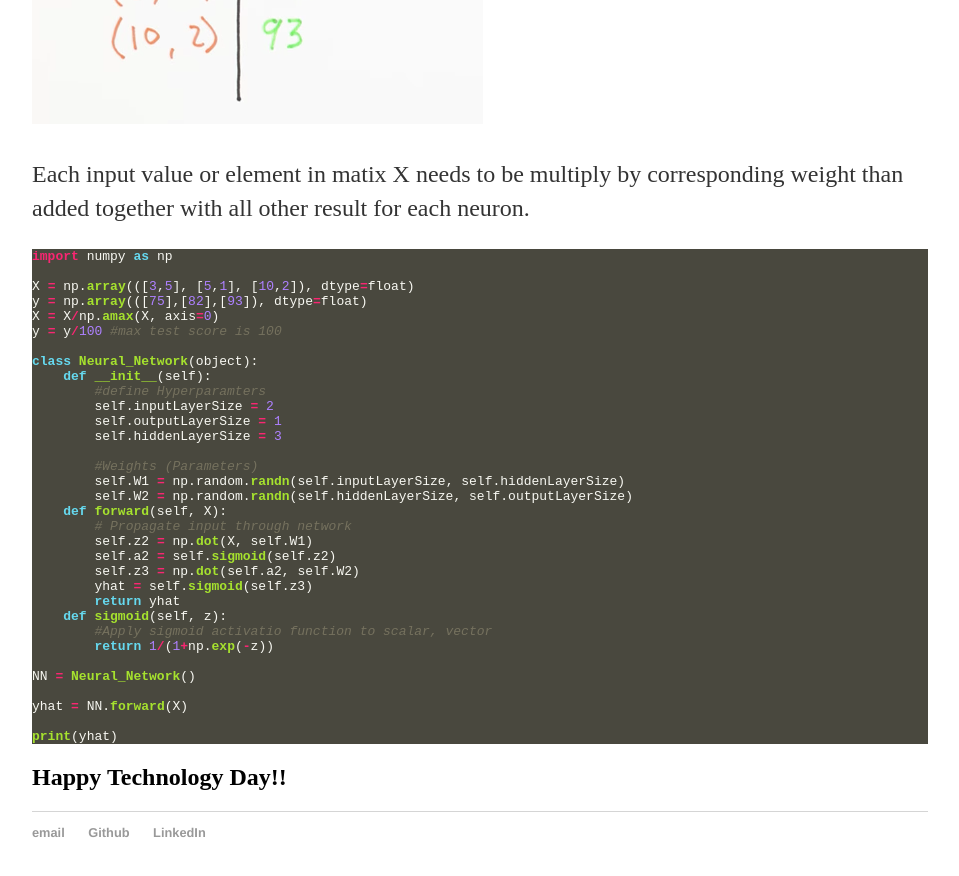
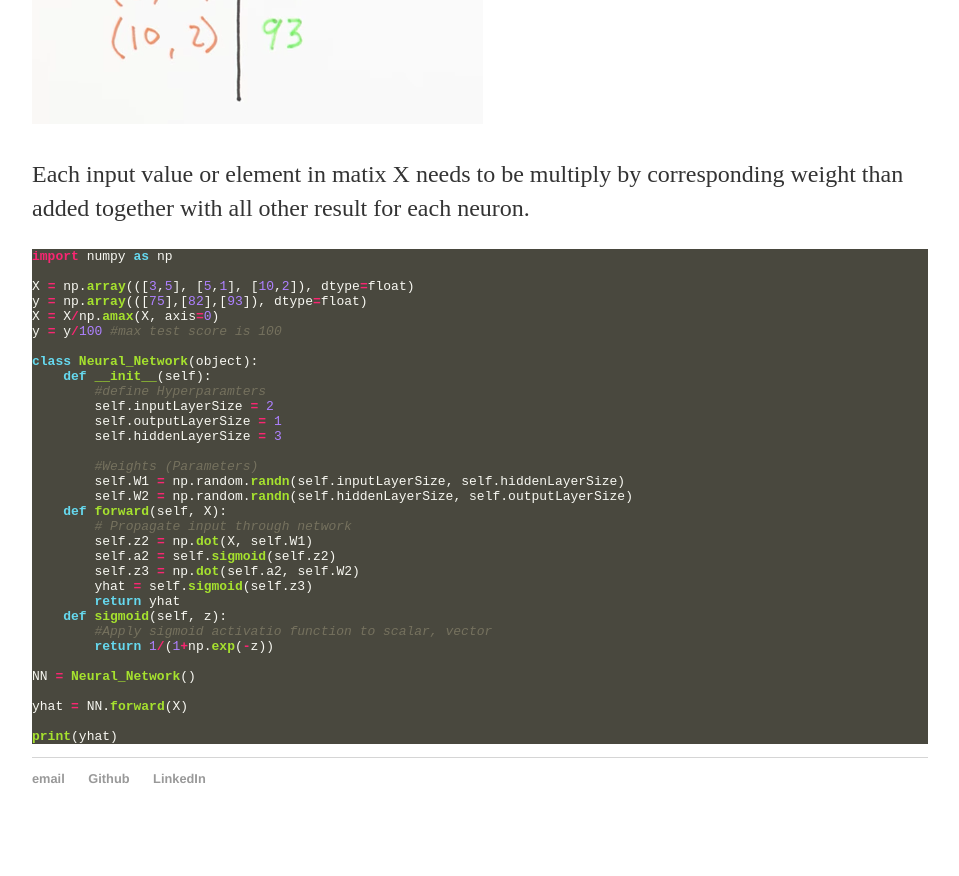
Before and after one commit to summii/summii.github.io, a Jekyll site: the page built from _posts/2018-05-05-neural-network-from-scratch.md, in a window 1280 px wide and 900 px high, scrolled down 3832 px. Shown: the top 876 px of the window, without its empty margins (160-1119 px from the left). Built offline with Jekyll 4.4.1, drawn with Linux system fonts in a browser that asks for light colours; after the commit the page ends 4678 px from its top, so only the background shows below that.

````diff
--- a/_posts/2018-05-05-neural-network-from-scratch.md
+++ b/_posts/2018-05-05-neural-network-from-scratch.md
@@ -85,7 +85,3 @@
 
 print(yhat)
 ```
-
-
-
-## Happy Technology Day!!
````
